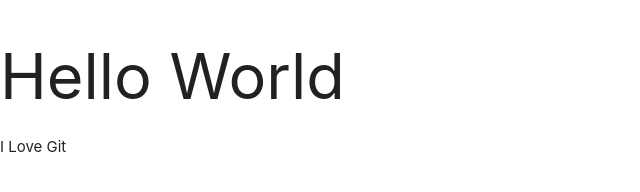
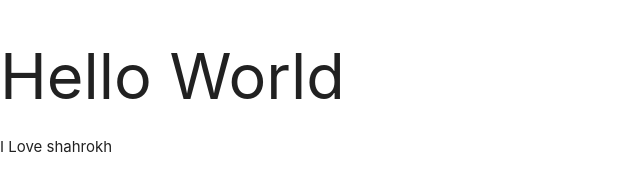
Before and after one commit to Shahi82/frontend, a plain HTML site: page index.html in a window 1280 px wide. Shown: the full height of the page, 0-640 px from the left. Drawn offline with Linux system fonts and the light colour scheme.

Commit message:
for test

```diff
--- a/index.html
+++ b/index.html
@@ -10,7 +10,7 @@
 <body>
 
     <h1>Hello World</h1>
-    <p>I Love Git</p>
+    <p>I Love shahrokh</p>
 
 
 
```
